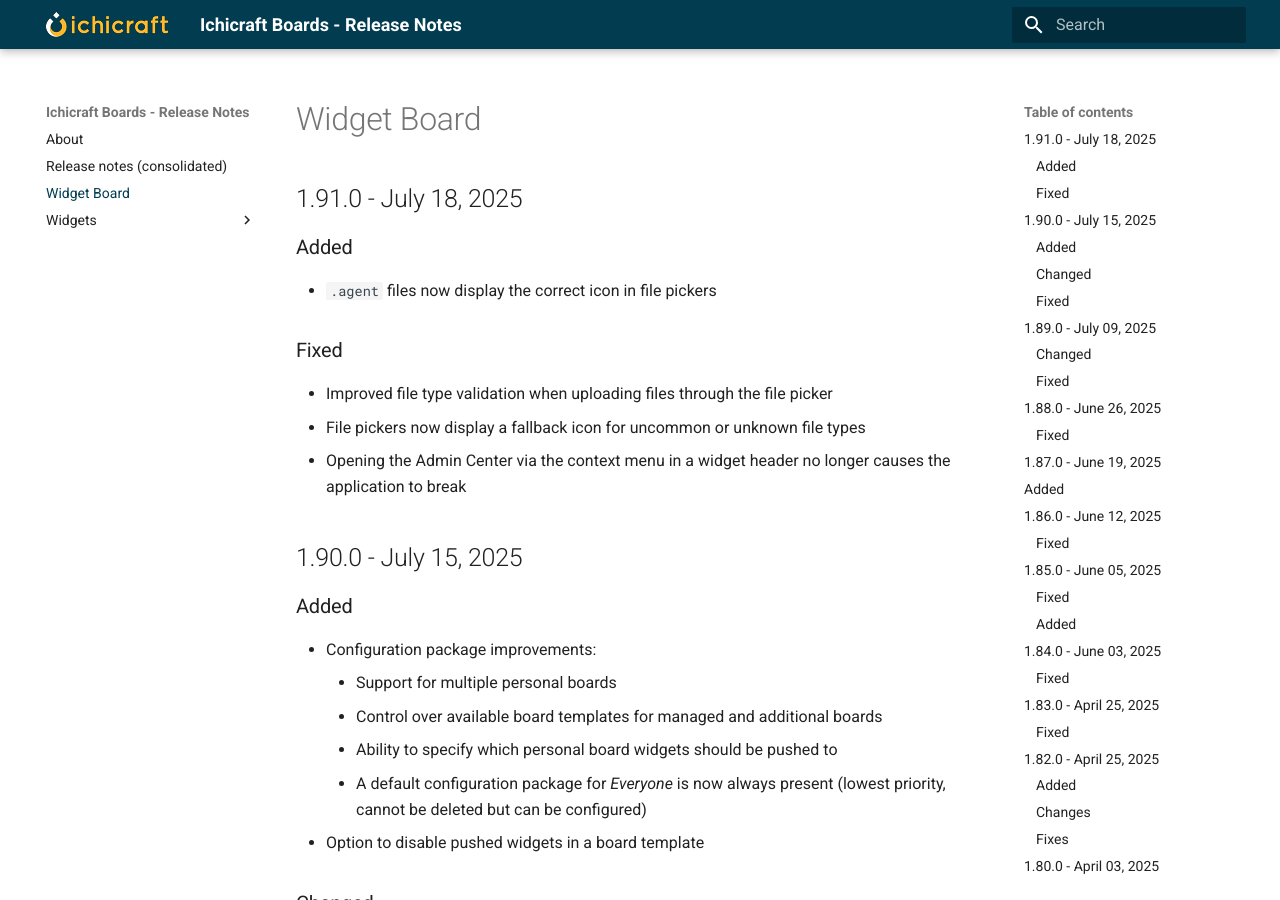
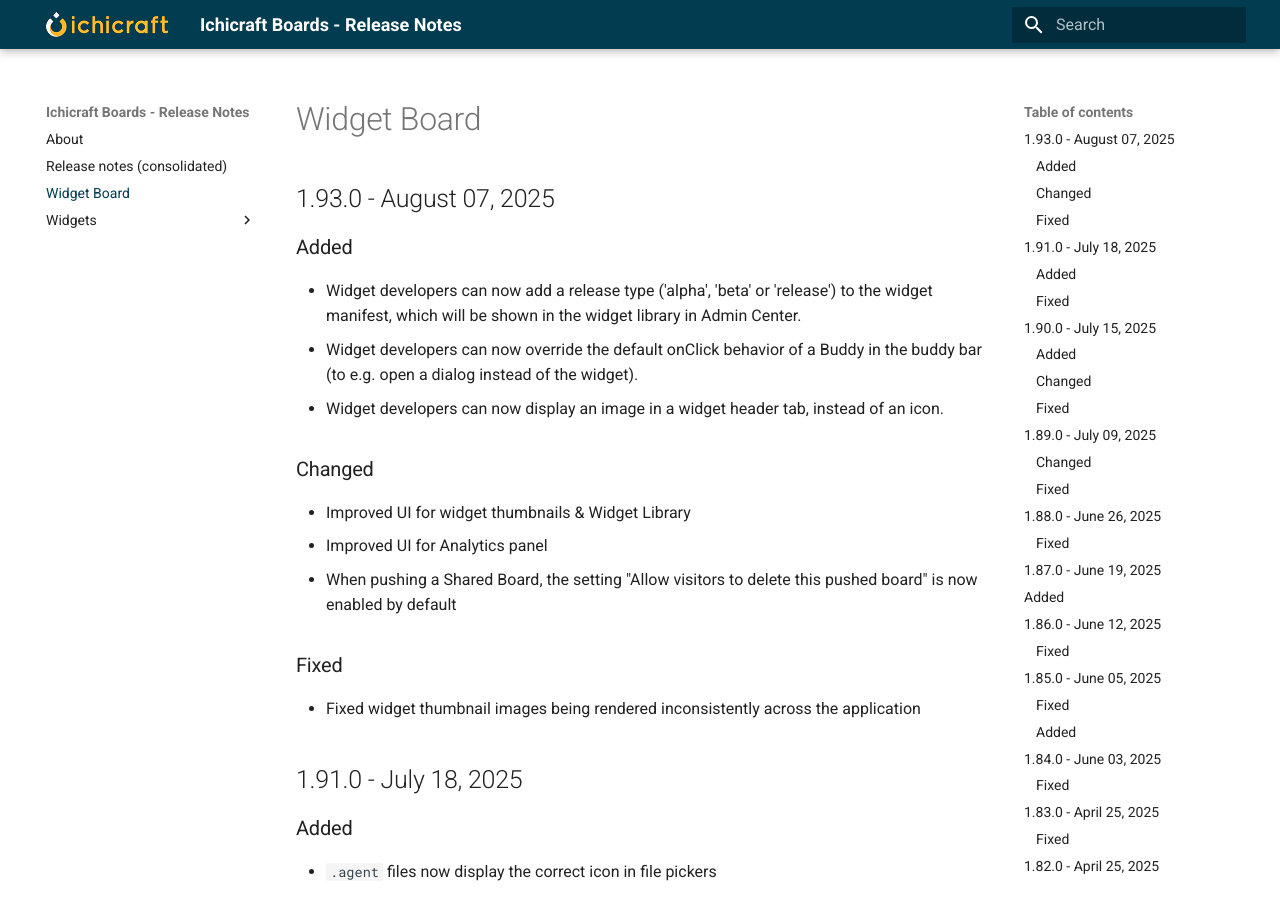
Before and after one commit to ichicraft/widgets-docs, an MkDocs documentation site: the page built from docs/Widget Board.md, in a window 1280 px wide and 900 px high. Built offline with MkDocs 1.6.1 and Material for MkDocs 9.7.7, drawn with Linux system fonts in a browser that asks for light colours.

```diff
--- a/docs/Widget Board.md
+++ b/docs/Widget Board.md
@@ -1,3 +1,18 @@
+## 1.93.0 - August 07, 2025
+
+### Added
+- Widget developers can now add a release type (&#x27;alpha&#x27;, &#x27;beta&#x27; or &#x27;release&#x27;) to the widget manifest, which will be shown in the widget library in Admin Center.
+- Widget developers can now override the default onClick behavior of a Buddy in the buddy bar (to e.g. open a dialog instead of the widget).
+- Widget developers can now display an image in a widget header tab, instead of an icon.
+
+### Changed
+- Improved UI for widget thumbnails &amp; Widget Library
+- Improved UI for Analytics panel
+- When pushing a Shared Board, the setting &quot;Allow visitors to delete this pushed board&quot; is now enabled by default
+
+### Fixed
+- Fixed widget thumbnail images being rendered inconsistently across the application
+
 ## 1.91.0 - July 18, 2025
 
 ### Added
```
Also changed, not shown: docs/Release-notes-(consolidated).md (+15 -0 lines).
